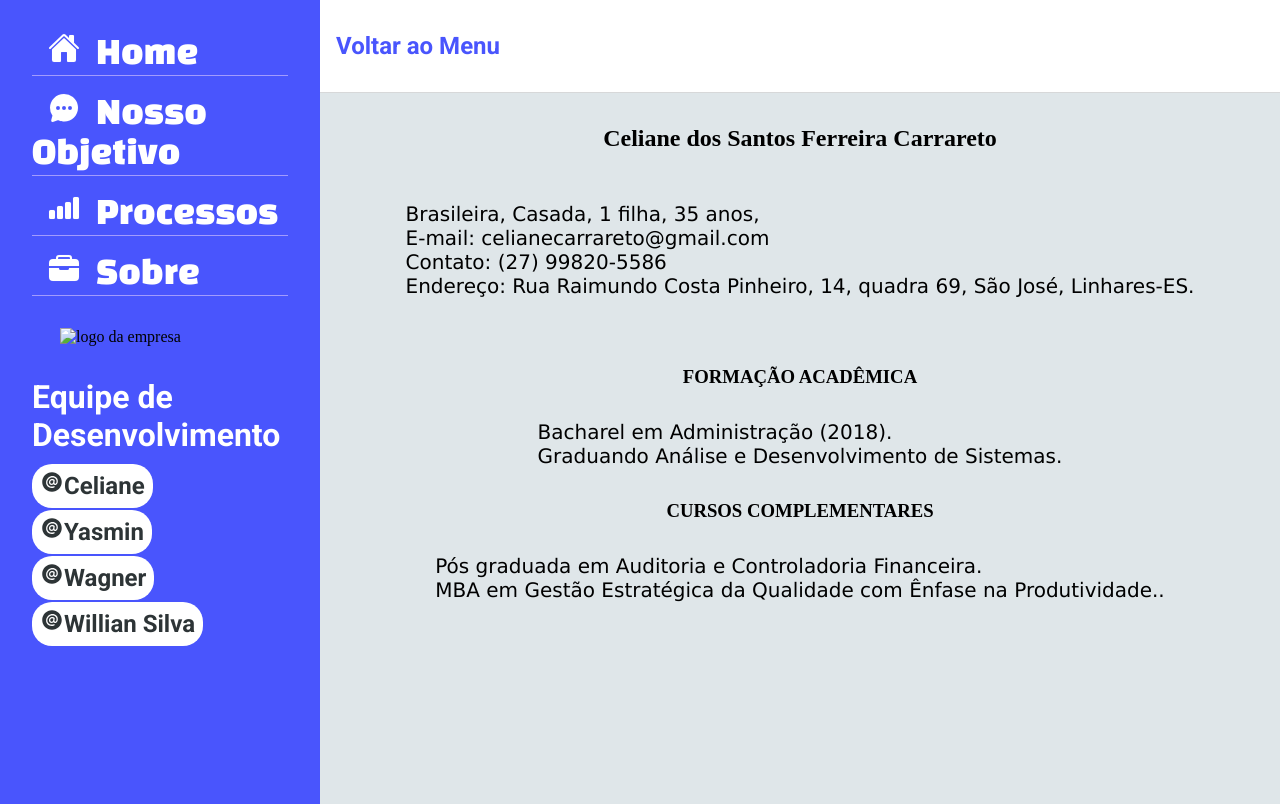
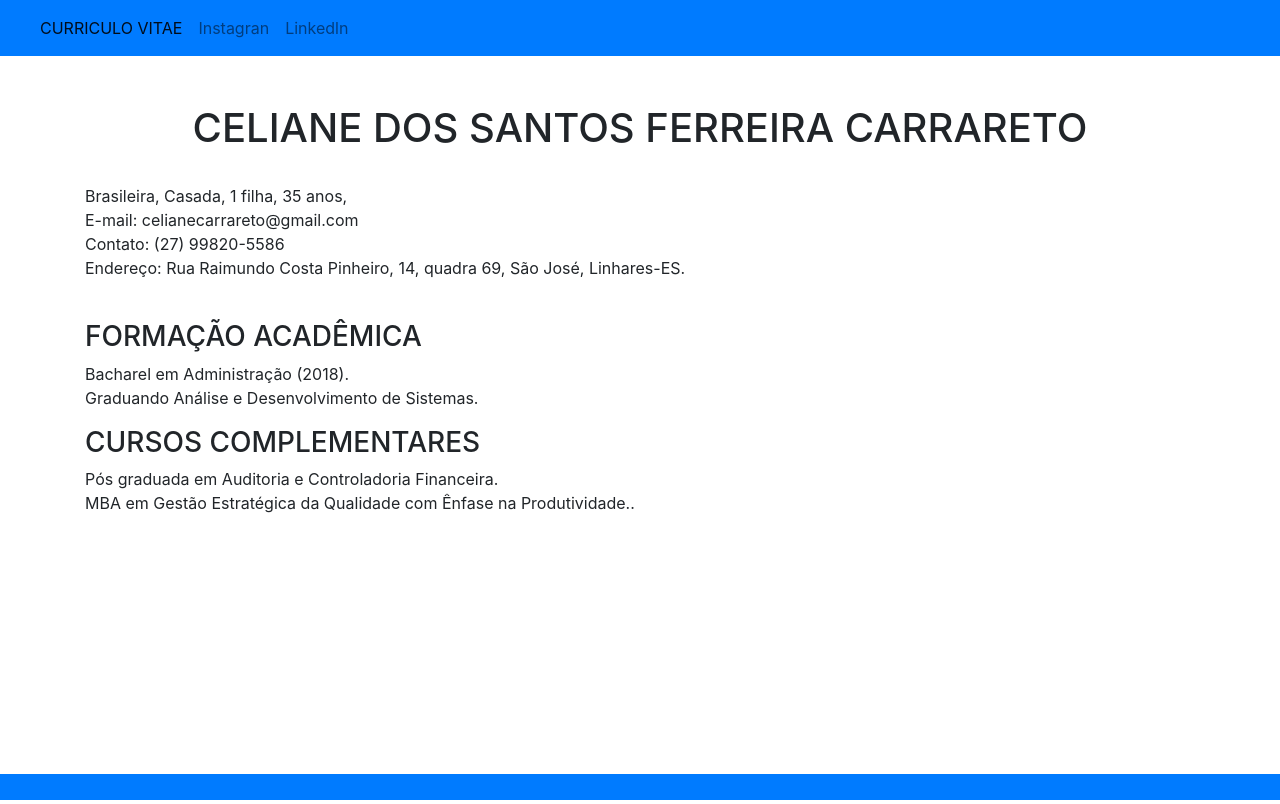
Before and after one commit to williansibertino/BussTech, a plain HTML site: page pages/celiane.html in a window 1280 px wide. Shown: the top 804 px of the page. Drawn offline with nearby package versions, Linux system fonts and the light colour scheme.

Commit message:
Altualização do curriculo

```diff
--- a/pages/celiane.html
+++ b/pages/celiane.html
@@ -1,46 +1,61 @@
 <!DOCTYPE html>
 <html lang="pt-br">
   <head>
-    <meta charset="UTF-8">
-    <meta name="viewport" content="width=device-width, initial-scale=1.0">
-    <title>Business Tech</title>
-    <link rel="stylesheet" href="../styles/main.css">
-    <link rel="preconnect" href="https://fonts.googleapis.com">
-    <link rel="preconnect" href="https://fonts.gstatic.com" crossorigin>
-    <link href="https://fonts.googleapis.com/css2?family=Black+Han+Sans&display=swap" rel="stylesheet">
-    <link href="https://fonts.googleapis.com/css2?family=Roboto:wght@700&display=swap" rel="stylesheet">
-    <link rel="stylesheet" href="../styles/celiane.css">
+    <!-- Meta tags Obrigatórias -->
+    <meta charset="utf-8">
+    <meta name="viewport" content="width=device-width, initial-scale=1, shrink-to-fit=no">
+
+    <!-- Bootstrap CSS -->
+    <link rel="stylesheet" href="https://stackpath.bootstrapcdn.com/bootstrap/4.1.3/css/bootstrap.min.css"
+    integrity="sha384-MCw98/SFnGE8fJT3GXwEOngsV7Zt27NXFoaoApmYm81iuXoPkFOJwJ8ERdknLPMO" crossorigin="anonymous">
+    <link rel="stylesheet" href="https://code.jquery.com/jquery-3.7.1.js"
+    integrity="sha256-eKhayi8LEQwp4NKxN+CfCh+3qOVUtJn3QNZ0TciWLP4="
+    crossorigin="anonymous">
+
+
+    <title>Curriculo Celiane Ferreira</title>
   </head>
   <body>
+
+
+    <header>
+
+      <nav class="navbar navbar-expand-lg navbar-light bg-primary">
+        <a class="navbar-brand" href="#">
+
+
+
+
+            </a>
+            <button class="navbar-toggler" type="button" data-toggle="collapse" data-target="#conteudoNavbarSuportado" aria-controls="conteudoNavbarSuportado" aria-expanded="false" aria-label="Alterna navegação">
+              <span class="navbar-toggler-icon"></span>
+            </button>
+
+            <div class="collapse navbar-collapse" id="conteudoNavbarSuportado">
+              <ul class="navbar-nav mr-auto">
+                <li class="nav-item active">
+                  <a class="nav-link" href="#" >CURRICULO VITAE <span class="sr-only">(página atual)</span></a>
+                </li>
+
+                <a class="nav-link" href="#">Instagran <span class="sr-only">(página atual)</span></a>
+              </li>
+              <li class="nav-item">
+                <a class="nav-link" href="#">Linkedln</a>
+              </li>
+
+
+              </ul>
+
+            </div>
+          </nav>
+
+    </header>
+
+
     <main>
-        <header>
-            <nav>
-                <ul class="menuGeral">
-                    <li><a class="linkMenu" href="index.html"><ion-icon name="home"></ion-icon>Home</a></li>
-                    <li><a class="linkMenu" href="index.html"><ion-icon name="chatbubble-ellipses"></ion-icon>Nosso Objetivo</a></li>
-                    <li><a class="linkMenu" href="index.html"><ion-icon name="cellular"></ion-icon>Processos</a></li>
-                    <li><a class="linkMenu" href="index.html"><ion-icon name="briefcase"></ion-icon>Sobre</a></li>
-                </ul>
-            </nav>
-            <img class="logo" src="img/vertical-full-black.png" alt="logo da empresa">
-            <nav>
-                <ul class="menuEquipe">
-                    <h2>Equipe de Desenvolvimento</h2>
-                    <li><a class="linkEquipe" href="pages/celiane.html"><ion-icon name="at-circle"></ion-icon>Celiane</a></li>
-                    <li><a class="linkEquipe" href="index.html"><ion-icon name="at-circle"></ion-icon>Yasmin</a></li>
-                    <li><a class="linkEquipe" href="index.html"><ion-icon name="at-circle"></ion-icon>Wagner</a></li>
-                    <li><a class="linkEquipe" href="pages/willian.html"><ion-icon name="at-circle"></ion-icon>Willian Silva</a></li>
-                </ul>
-            </nav>
-        </header>
-        <section>
-            <div class="barra">
-                <a href="index.html">Voltar ao Menu</a>
-            </div>
 
-            <div class=" principal">
-
-           <h1>Celiane dos Santos Ferreira Carrareto</h1><br>
+        <div class="container">
+           <h1 class="mt-5 text-center">CELIANE DOS SANTOS FERREIRA CARRARETO</h1><br>
 
            <p class="letra">Brasileira, Casada, 1 filha, 35 anos,<br>
             E-mail: celianecarrareto@gmail.com<br>
@@ -48,7 +63,7 @@
             Endereço: Rua Raimundo Costa Pinheiro, 14, quadra 69, São José, Linhares-ES.</p>
 
             <br>
-                <br>
+
 
 
 
@@ -67,15 +82,56 @@
                      MBA em Gestão Estratégica da Qualidade com Ênfase na Produtividade..</p>
 
 
+           </p>
+
+
+
+
+
 
           </div>
 
 
 
-        </section>
+
+
+
     </main>
 
-    <script type="module" src="https://unpkg.com/ionicons@7.1.0/dist/ionicons/ionicons.esm.js"></script>
-    <script nomodule src="https://unpkg.com/ionicons@7.1.0/dist/ionicons/ionicons.js"></script>
+
+
+
+
+
+
+
+
+
+    <footer>
+
+        <nav class="navbar fixed-bottom navbar-light bg-primary justify-content-center">
+            <a class="navbar-brand" href="#"></a>
+          </nav>
+
+
+    </footer>
+
+
+
+
+
+
+
+
+    <script src="https://code.jquery.com/jquery-3.7.1.js" integrity="sha256-eKhayi8LEQwp4NKxN+CfCh+3qOVUtJn3QNZ0TciWLP4="
+    crossorigin="anonymous"></script>
+
+
+
+
+
+    <script src="https://code.jquery.com/jquery-3.3.1.slim.min.js" integrity="sha384-q8i/X+965DzO0rT7abK41JStQIAqVgRVzpbzo5smXKp4YfRvH+8abtTE1Pi6jizo" crossorigin="anonymous"></script>
+    <script src="https://cdnjs.cloudflare.com/ajax/libs/popper.js/1.14.3/umd/popper.min.js" integrity="sha384-ZMP7rVo3mIykV+2+9J3UJ46jBk0WLaUAdn689aCwoqbBJiSnjAK/l8WvCWPIPm49" crossorigin="anonymous"></script>
+    <script src="https://stackpath.bootstrapcdn.com/bootstrap/4.1.3/js/bootstrap.min.js" integrity="sha384-ChfqqxuZUCnJSK3+MXmPNIyE6ZbWh2IMqE241rYiqJxyMiZ6OW/JmZQ5stwEULTy" crossorigin="anonymous"></script>
   </body>
 </html>
```
Lines whose indentation alone changed are shown as unchanged.
